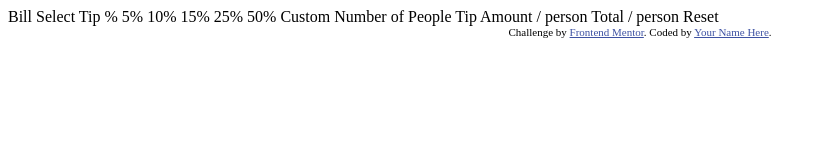
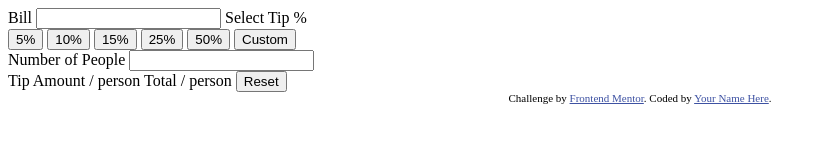
Before and after one commit to albercher/tip-calculator, a plain HTML site: page index.html in a window 1280 px wide. Shown: the whole page, without its empty margins (0-824 px from the left). Drawn offline with Linux system fonts and the light colour scheme.

Commit message:
basic html

```diff
--- a/index.html
+++ b/index.html
@@ -1,44 +1,59 @@
 <!DOCTYPE html>
 <html lang="en">
   <head>
-  <meta charset="UTF-8">
-  <meta name="viewport" content="width=device-width, initial-scale=1.0"> <!-- displays site properly based on user's device -->
+    <meta charset="UTF-8" />
+    <meta name="viewport" content="width=device-width, initial-scale=1.0" />
+    <!-- displays site properly based on user's device -->
 
-  <link rel="icon" type="image/png" sizes="32x32" href="./images/favicon-32x32.png">
+    <link
+      rel="icon"
+      type="image/png"
+      sizes="32x32"
+      href="./images/favicon-32x32.png"
+    />
 
     <title>Frontend Mentor | Tip calculator app</title>
 
     <!-- Feel free to remove these styles or customise in your own stylesheet 👍 -->
     <style>
-    .attribution { font-size: 11px; text-align: center; }
-    .attribution a { color: hsl(228, 45%, 44%); }
+      .attribution {
+        font-size: 11px;
+        text-align: center;
+      }
+      .attribution a {
+        color: hsl(228, 45%, 44%);
+      }
     </style>
   </head>
   <body>
+    <div>
+      <label for="bill">Bill</label>
+      <input type="text" name="bill" />
 
-  Bill
+      <label>Select Tip %</label>
+      <div>
+        <button>5%</button>
+        <button>10%</button>
+        <button>15%</button>
+        <button>25%</button>
+        <button>50%</button>
+        <button>Custom</button>
+      </div>
 
-  Select Tip %
-  5%
-  10%
-  15%
-  25%
-  50%
-  Custom
+      <label for="people">Number of People</label>
+      <input type="number" name="people" />
 
-  Number of People
-
-  Tip Amount
-  / person
-
-  Total
-  / person
-
-  Reset
+      <div>
+        Tip Amount / person Total / person
+        <button>Reset</button>
+      </div>
+    </div>
 
     <div class="attribution">
-    Challenge by <a href="https://www.frontendmentor.io?ref=challenge" target="_blank">Frontend Mentor</a>.
-    Coded by <a href="#">Your Name Here</a>.
+      Challenge by
+      <a href="https://www.frontendmentor.io?ref=challenge" target="_blank"
+        >Frontend Mentor</a
+      >. Coded by <a href="#">Your Name Here</a>.
     </div>
   </body>
 </html>
```
Lines whose indentation alone changed are shown as unchanged.
